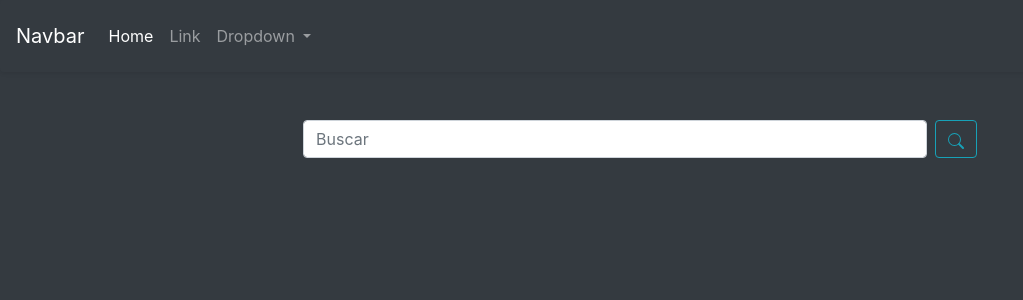
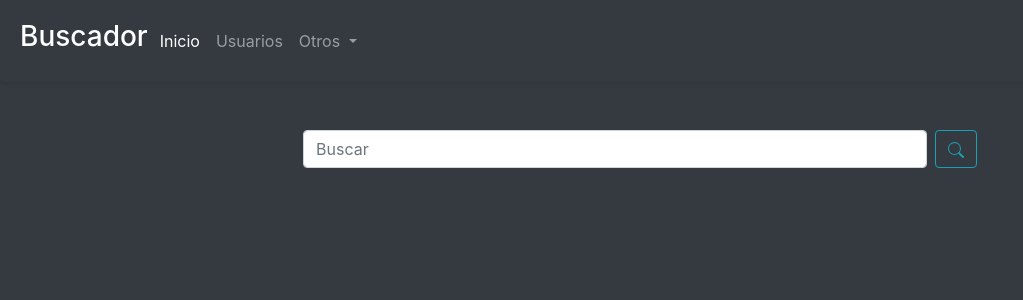
Before and after one commit to Raulmedinagn/proyectoPracticas, a Flask app: page / in a window 1280 px wide. Shown: the top 300 px of the page, without its empty margins (0-1023 px from the left). Run offline with Flask 2, Linux system fonts and the light colour scheme; some libraries are stand-ins or nearby versions.

Commit message:
Base de datos, remodelación del front

```diff
--- a/a.py
+++ b/a.py
@@ -1,18 +1,20 @@
-from flask import Flask ,redirect, url_for, render_template, request
+from flask import Flask ,redirect, url_for, render_template, request, jsonify
+from tinydb import TinyDB, Query
+
+from pruebanltk import Analizar
 app = Flask(__name__)
 
-#restflask
-from flask_restful import Api
-from restful.prueba_api import Helloword
-from pruebanltk import Analizar
 
-api = Api(app)
-api.add_resource(Helloword, '/api')
+db = TinyDB('static/db.json')
+
+def insert(nombre,edad,email):
+	db.insert({'nombre': nombre, 'edad': edad, 'email': email})
+
+print(db.all())
 
 
 
-
-@app.route('/',methods=['GET','POST'])
+@app.route('/', methods=['GET','POST'])
 def home():
 	if request.method == "POST":
 		frase = request.form["fr"]
@@ -27,6 +29,24 @@ def analizar(frase_recogida):
 	palabras_importantes = " ".join(lista)
 	return palabras_importantes
 
+@app.route('/login', methods=['POST', 'GET'])
+def login():
+	if request.method == "POST":
+		nombre = request.form["nombre"]
+		edad = request.form["edad"]
+		email = request.form["email"]
+		print(nombre)
+		insert(nombre, edad, email)
+		return redirect(url_for("bbdd"))
+	else:
+		return render_template('login.html')
+
+@app.route('/bbdd')
+def bbdd():
+	items = []
+	for item in db:
+		items.append(item)
+	return jsonify(items)
 
 
 if __name__ == "__main__":
--- /dev/null
+++ b/static/db.json
@@ -0,0 +1 @@
+{"_default": {"1": {"nombre": "raul", "edad": "25", "email": "raulmedinagn@gmail.com"}, "2": {"nombre": "karol", "edad": "28", "email": "krc@gmail.com"}, "3": {"nombre": "pepe", "edad": "50", "email": "pepe@gmail.com"}}}
--- /dev/null
+++ b/templates/base.html
@@ -0,0 +1,56 @@
+<!DOCTYPE html>
+<html>
+<head>
+	<title>{% block title %}{% endblock %}</title>
+	<link rel="stylesheet" href="../static/style.css">
+
+	<!-- Bootstrap -->
+		<link rel="stylesheet" href="https://stackpath.bootstrapcdn.com/bootstrap/4.3.1/css/bootstrap.min.css" integrity="sha384-ggOyR0iXCbMQv3Xipma34MD+dH/1fQ784/j6cY/iJTQUOhcWr7x9JvoRxT2MZw1T" crossorigin="anonymous">
+    <!-- Bootstrap -->
+</head>
+<body class="bg-dark text-white">
+	<!-- Barra de navegacion -->
+	<nav class="navbar navbar-expand-lg navbar-dark bg-dark shadow-sm p-3 mb-5 rounded">
+	  <h3 class="p-1">Buscador</h3>
+		<button class="navbar-toggler" type="button" data-toggle="collapse" data-target="#navbarSupportedContent" aria-controls="navbarSupportedContent" aria-expanded="false" aria-label="Toggle navigation">
+	    	<span class="navbar-toggler-icon"></span>
+	  	</button>
+	  <div class="collapse navbar-collapse" id="navbarSupportedContent">
+	    <ul class="navbar-nav mr-auto">
+	      <li class="nav-item active">
+	        <a class="nav-link" href="{{ url_for('home') }}"> Inicio <span class="sr-only">(current)</span></a>
+	      </li>
+	      <li class="nav-item">
+	        <a class="nav-link" href="{{ url_for('login') }}">Usuarios</a>
+	      </li>
+	      <li class="nav-item dropdown">
+	        <a class="nav-link dropdown-toggle" href="#" id="navbarDropdown" role="button" data-toggle="dropdown" aria-haspopup="true" aria-expanded="false">
+	          Otros
+	        </a>
+	        <div class="dropdown-menu" aria-labelledby="navbarDropdown">
+	          <a class="dropdown-item" href="{{ url_for('bbdd') }}">Base de datos</a>
+	          <a class="dropdown-item" href="#">Another action</a>
+	          <div class="dropdown-divider"></div>
+	          <a class="dropdown-item" href="#">Something else here</a>
+	        </div>
+	      </li>
+	    </ul>
+	  </div>
+	</nav>
+	<!-- Barra de navegacion -->
+
+    {% block content %}
+	{% endblock %}
+
+
+
+
+	<!--<script src="{{ url_for('static', filename='info.js') }}"></script>-->
+
+	<!-- Bootstrap -->
+		<script src="https://code.jquery.com/jquery-3.3.1.slim.min.js" integrity="sha384-q8i/X+965DzO0rT7abK41JStQIAqVgRVzpbzo5smXKp4YfRvH+8abtTE1Pi6jizo" crossorigin="anonymous"></script>
+    	<script src="https://cdnjs.cloudflare.com/ajax/libs/popper.js/1.14.7/umd/popper.min.js" integrity="sha384-UO2eT0CpHqdSJQ6hJty5KVphtPhzWj9WO1clHTMGa3JDZwrnQq4sF86dIHNDz0W1" crossorigin="anonymous"></script>
+    	<script src="https://stackpath.bootstrapcdn.com/bootstrap/4.3.1/js/bootstrap.min.js" integrity="sha384-JjSmVgyd0p3pXB1rRibZUAYoIIy6OrQ6VrjIEaFf/nJGzIxFDsf4x0xIM+B07jRM" crossorigin="anonymous"></script>
+    <!-- Bootstrap -->
+</body>
+</html>
--- a/templates/index.html
+++ b/templates/index.html
@@ -1,67 +1,14 @@
-<!DOCTYPE html>
-<html>
-<head>
-	<title>test</title>
-	<link rel="stylesheet" href="../static/style.css">
+{% extends "base.html" %}
+{% block title %}Inicio{% endblock %}
 
-	<!-- Bootstrap -->
-		<link rel="stylesheet" href="https://stackpath.bootstrapcdn.com/bootstrap/4.3.1/css/bootstrap.min.css" integrity="sha384-ggOyR0iXCbMQv3Xipma34MD+dH/1fQ784/j6cY/iJTQUOhcWr7x9JvoRxT2MZw1T" crossorigin="anonymous">
-    <!-- Bootstrap -->
-</head>
-<body class="bg-dark text-white">
-	<!-- Barra de navegacion -->
-	<nav class="navbar navbar-expand-lg navbar-dark bg-dark shadow-sm p-3 mb-5 rounded">
-	  <a class="navbar-brand" href="#">Navbar</a>
-	  <button class="navbar-toggler" type="button" data-toggle="collapse" data-target="#navbarSupportedContent" aria-controls="navbarSupportedContent" aria-expanded="false" aria-label="Toggle navigation">
-	    <span class="navbar-toggler-icon"></span>
+{% block content %}
+<form action="#" method="post"  class="form-inline m-3 centrar">
+	  <input name="fr" class="form-control mr-sm-2" style="width: 50%" placeholder="Buscar"/>
+	  <button type="submit" class="btn btn-outline-info my-2 my-sm-0">
+		<svg width="1em" height="1em" viewBox="0 0 16 16" class="bi bi-search" fill="currentColor" xmlns="http://www.w3.org/2000/svg">
+			<path fill-rule="evenodd" d="M10.442 10.442a1 1 0 0 1 1.415 0l3.85 3.85a1 1 0 0 1-1.414 1.415l-3.85-3.85a1 1 0 0 1 0-1.415z"/>
+			<path fill-rule="evenodd" d="M6.5 12a5.5 5.5 0 1 0 0-11 5.5 5.5 0 0 0 0 11zM13 6.5a6.5 6.5 0 1 1-13 0 6.5 6.5 0 0 1 13 0z"/>
+		</svg>
 	  </button>
-
-	  <div class="collapse navbar-collapse" id="navbarSupportedContent">
-	    <ul class="navbar-nav mr-auto">
-	      <li class="nav-item active">
-	        <a class="nav-link" href="#">Home <span class="sr-only">(current)</span></a>
-	      </li>
-	      <li class="nav-item">
-	        <a class="nav-link" href="#">Link</a>
-	      </li>
-	      <li class="nav-item dropdown">
-	        <a class="nav-link dropdown-toggle" href="#" id="navbarDropdown" role="button" data-toggle="dropdown" aria-haspopup="true" aria-expanded="false">
-	          Dropdown
-	        </a>
-	        <div class="dropdown-menu" aria-labelledby="navbarDropdown">
-	          <a class="dropdown-item" href="#">Action</a>
-	          <a class="dropdown-item" href="#">Another action</a>
-	          <div class="dropdown-divider"></div>
-	          <a class="dropdown-item" href="#">Something else here</a>
-	        </div>
-	      </li>
-	    </ul>
-	  </div>
-	</nav>
-	<!-- Barra de navegacion -->
-	<!-- Barra de busqueda -->
-
-		<form id="buscar" method="post" action="#" class="form-inline m-3 centrar">
-		      <input id="barra-buscar" name="fr" class="form-control mr-sm-2" style="width: 50%" placeholder="Buscar">
-		      <button id="boton-buscar" type="submit" class="btn btn-outline-info my-2 my-sm-0">
-		      	<svg width="1em" height="1em" viewBox="0 0 16 16" class="bi bi-search" fill="currentColor" xmlns="http://www.w3.org/2000/svg">
-	  				<path fill-rule="evenodd" d="M10.442 10.442a1 1 0 0 1 1.415 0l3.85 3.85a1 1 0 0 1-1.414 1.415l-3.85-3.85a1 1 0 0 1 0-1.415z"/>
-	  				<path fill-rule="evenodd" d="M6.5 12a5.5 5.5 0 1 0 0-11 5.5 5.5 0 0 0 0 11zM13 6.5a6.5 6.5 0 1 1-13 0 6.5 6.5 0 0 1 13 0z"/>
-				</svg>
-		      </button>
-		</form>
-
-	<!-- Barra de busqueda -->
-
-
-	<h1 class="center" ></h1>
-
-	<!--<script src="{{ url_for('static', filename='info.js') }}"></script>
-
-	<!-- Bootstrap -->
-		<script src="https://code.jquery.com/jquery-3.3.1.slim.min.js" integrity="sha384-q8i/X+965DzO0rT7abK41JStQIAqVgRVzpbzo5smXKp4YfRvH+8abtTE1Pi6jizo" crossorigin="anonymous"></script>
-    	<script src="https://cdnjs.cloudflare.com/ajax/libs/popper.js/1.14.7/umd/popper.min.js" integrity="sha384-UO2eT0CpHqdSJQ6hJty5KVphtPhzWj9WO1clHTMGa3JDZwrnQq4sF86dIHNDz0W1" crossorigin="anonymous"></script>
-    	<script src="https://stackpath.bootstrapcdn.com/bootstrap/4.3.1/js/bootstrap.min.js" integrity="sha384-JjSmVgyd0p3pXB1rRibZUAYoIIy6OrQ6VrjIEaFf/nJGzIxFDsf4x0xIM+B07jRM" crossorigin="anonymous"></script>
-    <!-- Bootstrap -->
-</body>
-</html>
+</form>
+{% endblock %}
```
Also changed, not shown: restful/prueba_api.py (deleted, +0 -7 lines), static/info.js (deleted, +0 -14 lines), templates/login.html (added, +12 -0 lines), restful/__init__.py (deleted).
